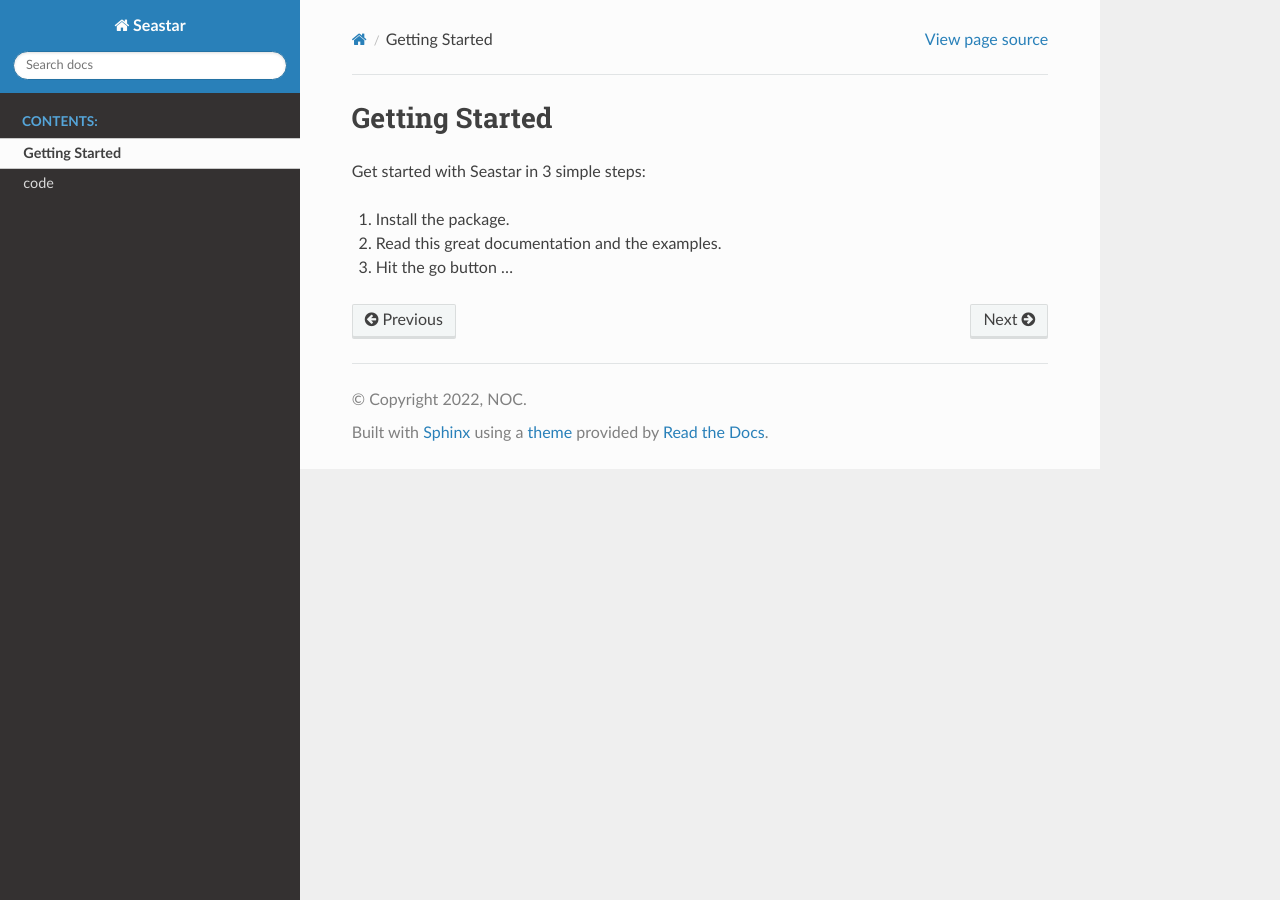
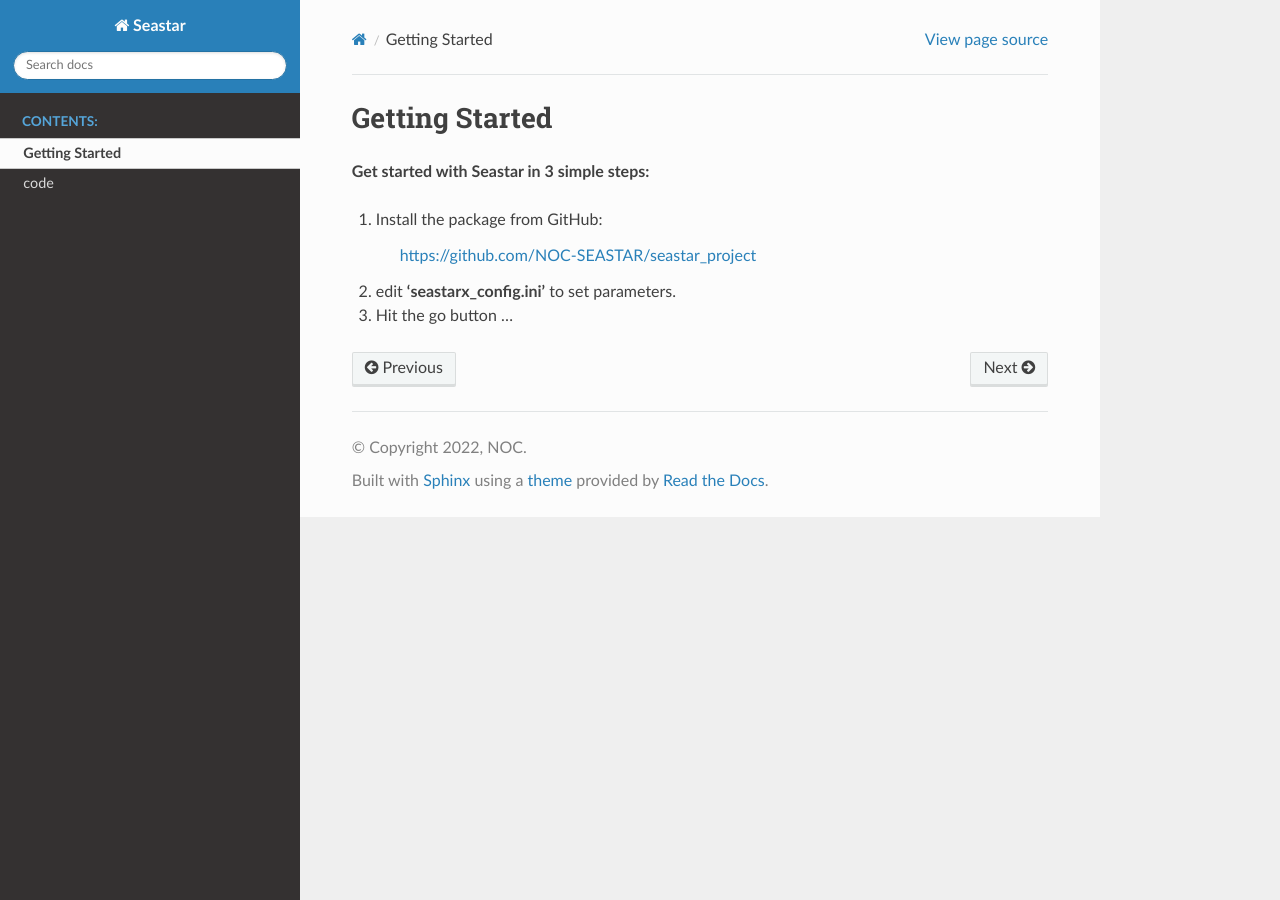
Before and after one commit to ACHMartin/seastar_project, a Sphinx documentation site: the page built from docs/getting_started.rst, in a window 1280 px wide. Built offline with Sphinx 7.4.7 and the Read the Docs theme 2.0.0, drawn with Linux system fonts in a browser that asks for light colours.

Commit message:
Update getting_started.rst

```diff
--- a/docs/getting_started.rst
+++ b/docs/getting_started.rst
@@ -1,8 +1,11 @@
 Getting Started
 ===============
 
-Get started with Seastar in 3 simple steps:
+**Get started with Seastar in 3 simple steps:**
 
-1. Install the package.
-2. Read this great documentation and the examples.
+1. Install the package from GitHub:
+
+    `<https://github.com/NOC-SEASTAR/seastar_project>`_
+
+2. edit **'seastarx_config.ini'** to set parameters.
 3. Hit the go button ...
```
